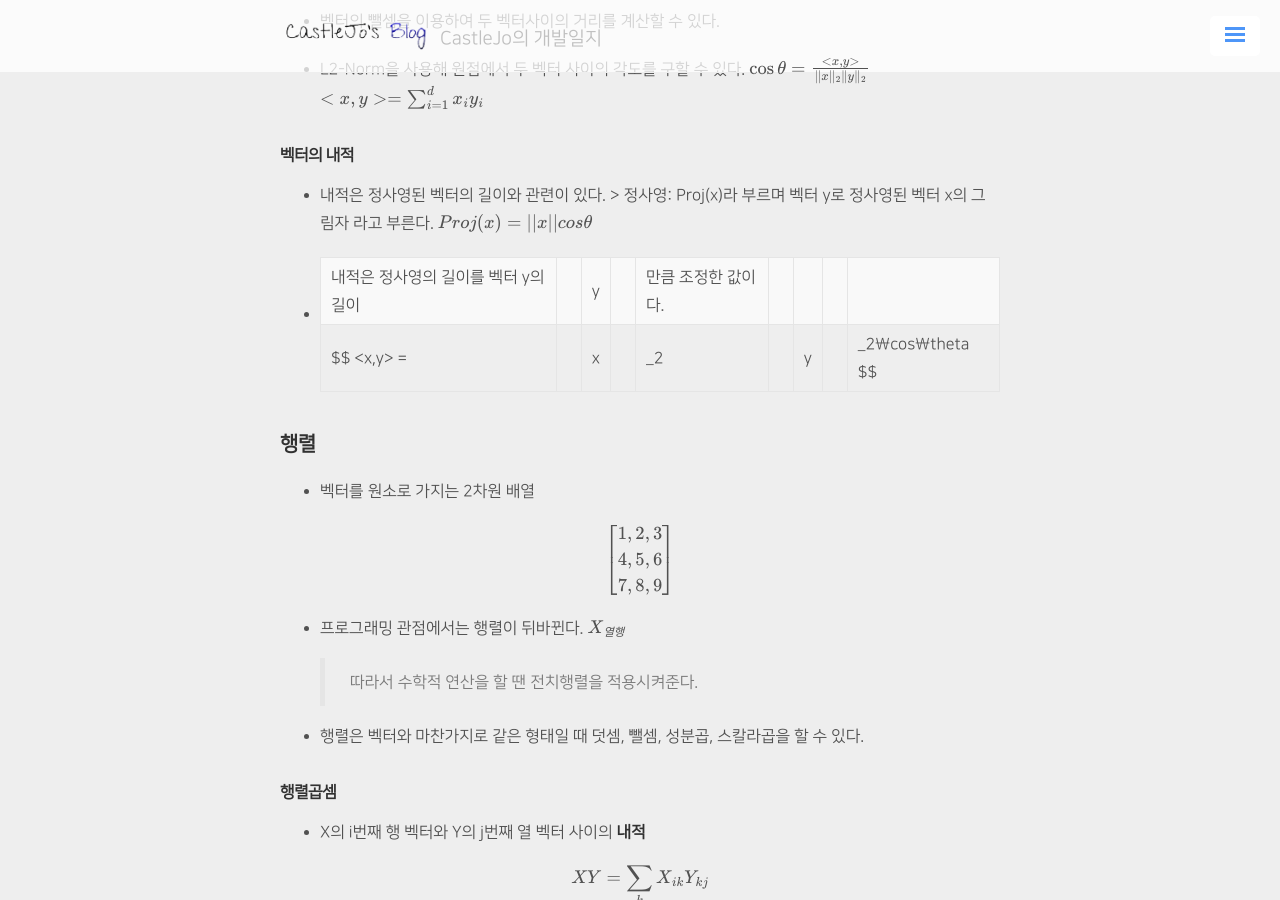
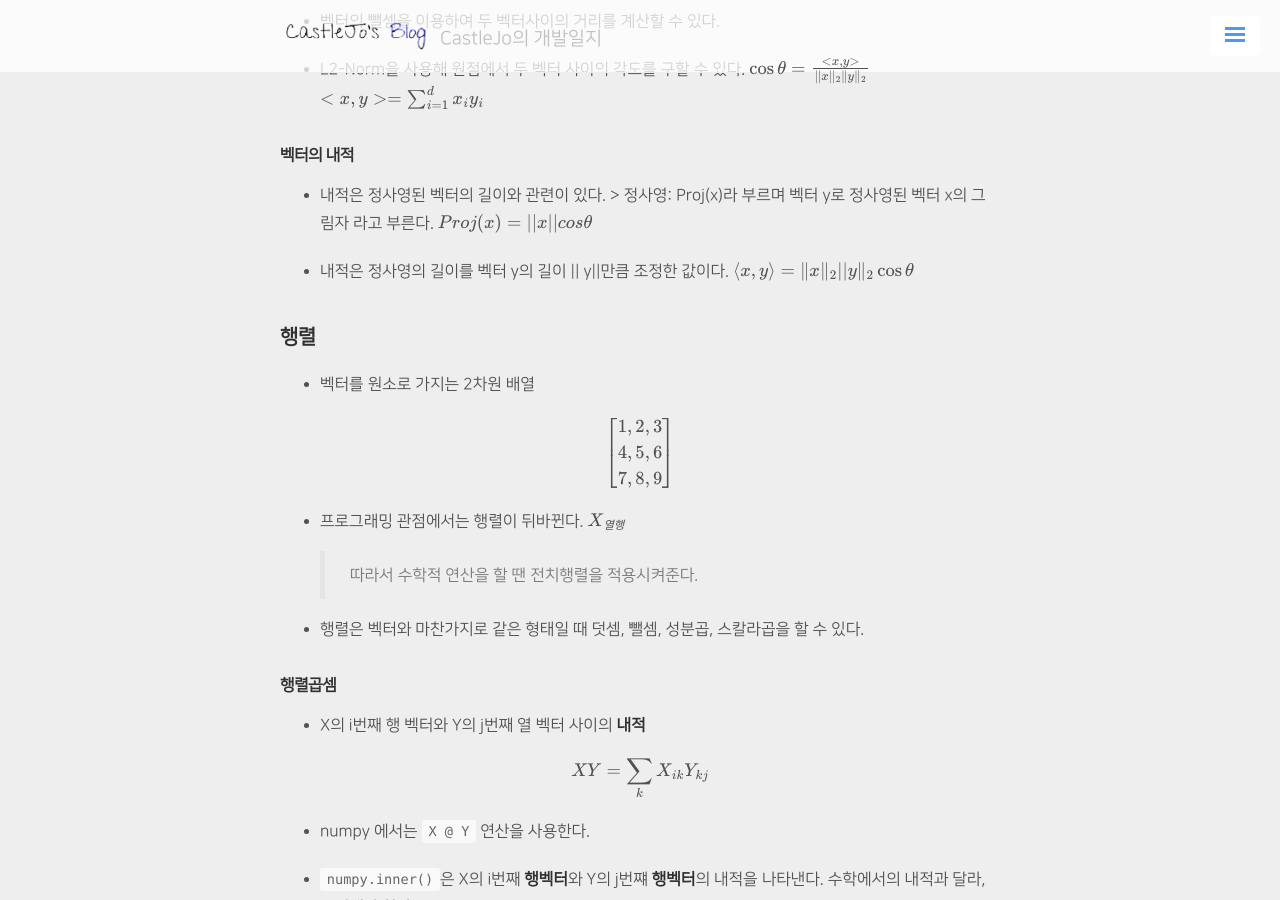
Before and after one commit to ukcastle/ukcastle.github.io, a Jekyll site: the page built from _posts/Boostcamp/2021-08-02-w1d1.md, in a window 1280 px wide and 900 px high, scrolled down 1704 px. Built offline with Jekyll 4.4.1, drawn with Linux system fonts in a browser that asks for light colours; nearby versions of some CDN libraries; formulas are drawn with MathJax 3; a script that is not in the unit is left out; comment, search, counter and statistics services are not loaded.

Commit message:
fix: w1d1

```diff
--- a/_posts/Boostcamp/2021-08-02-w1d1.md
+++ b/_posts/Boostcamp/2021-08-02-w1d1.md
@@ -106,7 +106,8 @@ $$ \text{열벡터 } X = \begin{bmatrix}
     $$ Proj(x) = ||x||cos\theta $$
 
 - 내적은 정사영의 길이를 벡터 y의 길이 || y||만큼 조정한 값이다.
-    $$ <x,y> = ||x||_2||y||_2\cos\theta $$
+    $$\langle x, y\rangle=\|x\|_{2}|| y \|_{2} \cos \theta
+    $$
 
 ## 행렬
 
```
